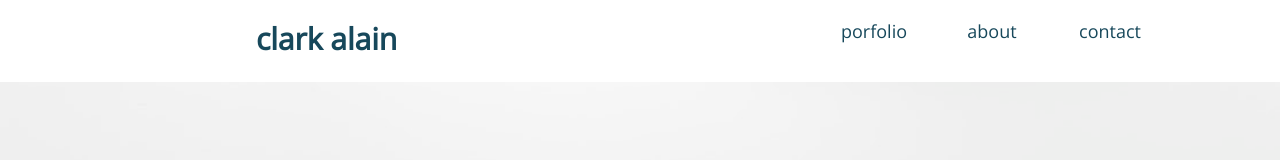
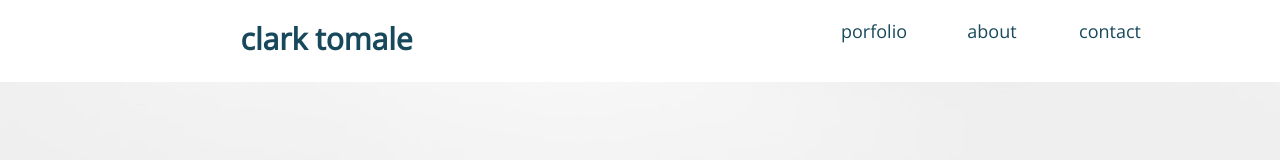
Before and after one commit to ClarkAlain/portfolio2, a website: page index.html in a window 1280 px wide. Shown: the top 160 px of the page. Drawn offline with nearby package versions, Linux system fonts and the light colour scheme.

Commit message:
updated title and brand

```diff
--- a/index.html
+++ b/index.html
@@ -19,7 +19,7 @@
     <div class="row">
       <div class="col-12">
         <nav class="navbar navbar-expand-md navbar-light" id="brand1">
-          <a class="logo navbar-brand mr-auto" href="#">clark alain</a>
+          <a class="logo navbar-brand mr-auto" href="#">clark tomale</a>
           <button class="navbar-toggler collapsed" data-toggle="collapse" data-target="#navTabs" aria-expanded="false">
             <span class="navbar-toggler-icon"></span>
           </button>
```
